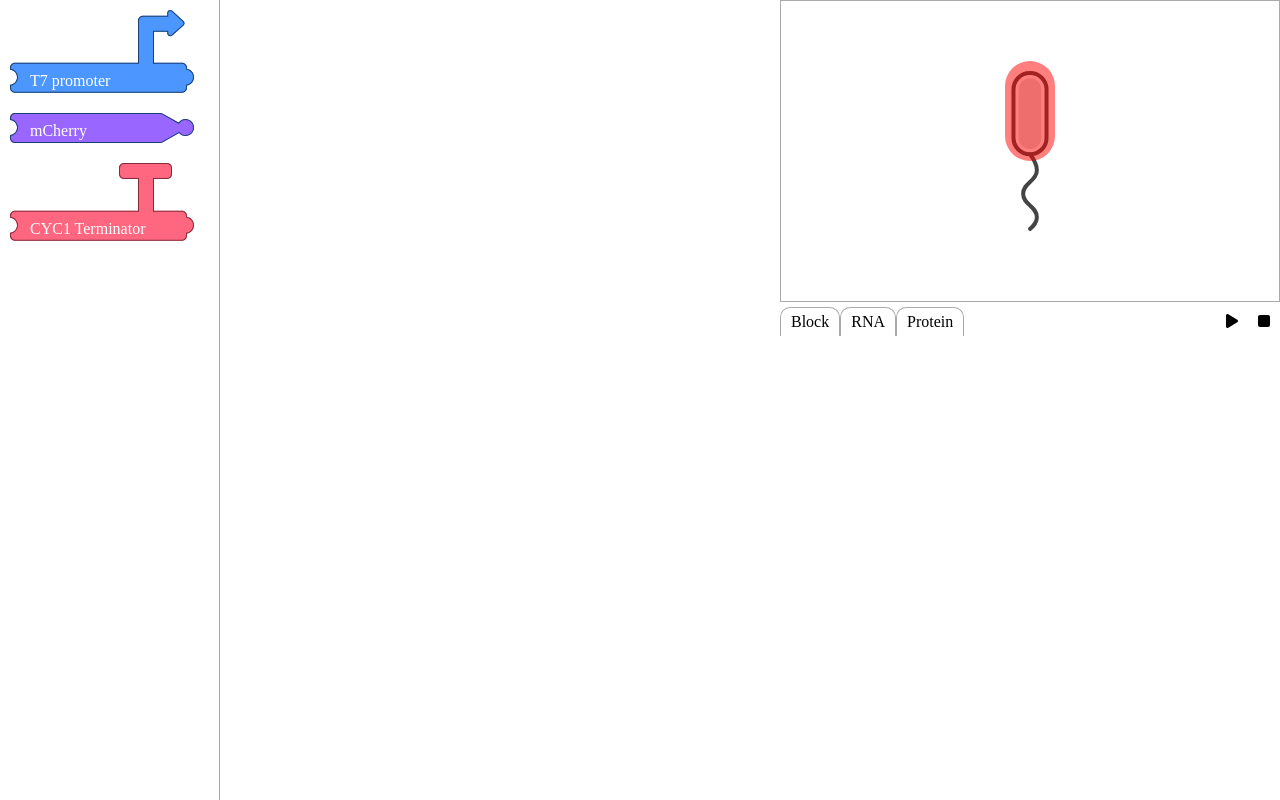
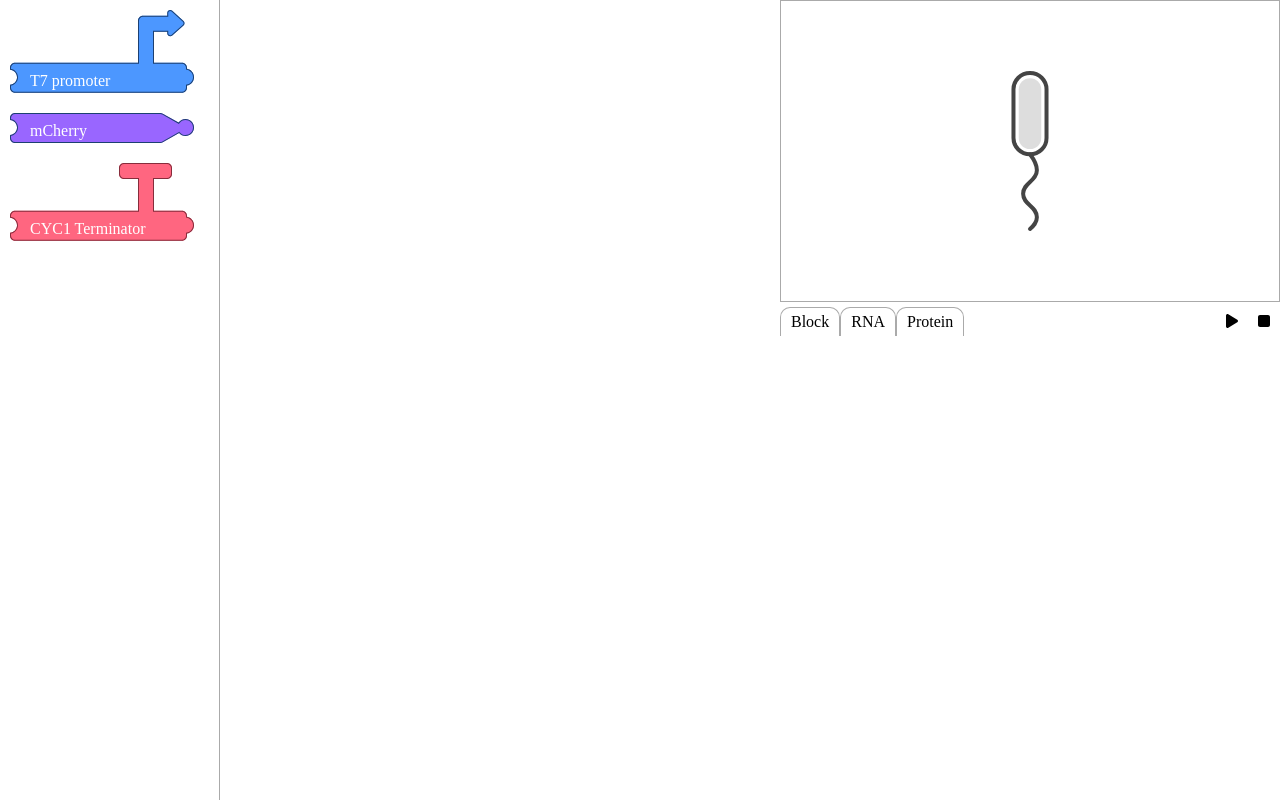
Before and after one commit to iGEM-UTokyo/genochemy, a Vue app: page / in a window 1280 px wide. Built offline with nearby package versions, Linux system fonts and the light colour scheme.

Commit message:
implemented runner output

```diff
--- a/src/components/Runner.vue
+++ b/src/components/Runner.vue
@@ -1,9 +1,18 @@
 <template>
   <div class="runner">
     <img src="/runner/bacterium.svg" class="bacterium" />
-    <div class="light" />
+    <div class="light" :style="{ backgroundColor: lightRGBA }" />
   </div>
 </template>
+
+<script setup lang="ts">
+import { computed } from "vue";
+import { useStore } from "../store";
+const { runnerOutputs } = useStore();
+
+const mCherryColor = [208, 25, 187];
+const lightRGBA = computed(() => `rgba(${mCherryColor[0]}, ${mCherryColor[1]}, ${mCherryColor[2]}, ${Math.min(runnerOutputs.lightEmission * 0.8, 0.8)})`)
+</script>
 
 <style scoped>
 .runner {
@@ -22,8 +31,8 @@
   width: 50px;
   height: 100px;
   top: 60px;
-  background-color: red;
-  opacity: 0.5;
+  /* background-color: red;
+  opacity: 0.5; */
   border-radius: 50px;
 }
 </style>
--- a/src/store.ts
+++ b/src/store.ts
@@ -125,11 +125,16 @@ export const useStore = defineStore('main', () => {
       ...proteins.value.map(protein => protein.buildDE()),
     ];
     const runner = new Runner(equations, 0.1);
-    for (let i = 0; i < 30; i++) {
+    const tick = () => {
       runner.next();
-      console.log(runner.variables);
+      runnerOutputs.lightEmission = runner.variables["protein-mCherry"];
+      requestAnimationFrame(tick);
     }
+    tick();
   }
+  const runnerOutputs = reactive({
+    lightEmission: 0,
+  })
   return {
     snakes: readonly(snakes),
     addBlock,
@@ -140,6 +145,7 @@ export const useStore = defineStore('main', () => {
     splitTail,
     operonMessengerRNAs,
     proteins,
-    run
+    run,
+    runnerOutputs
   }
 })
```
